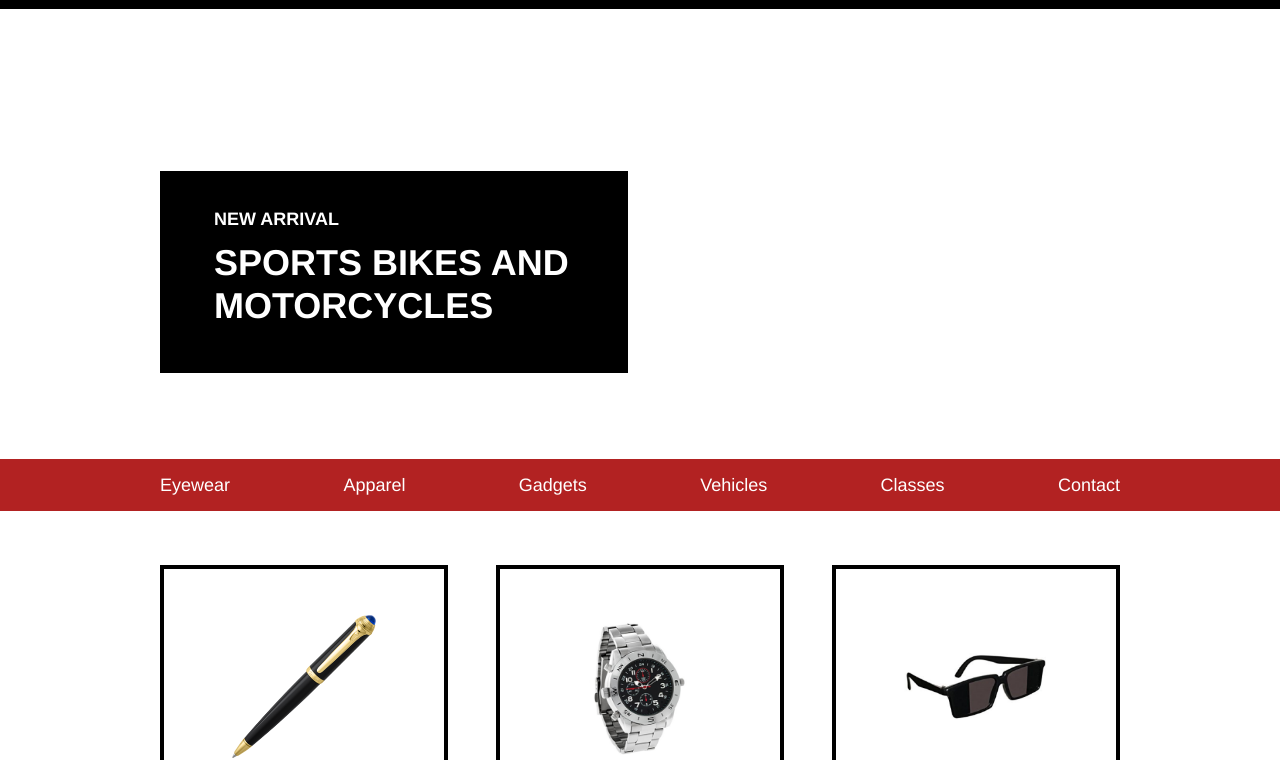
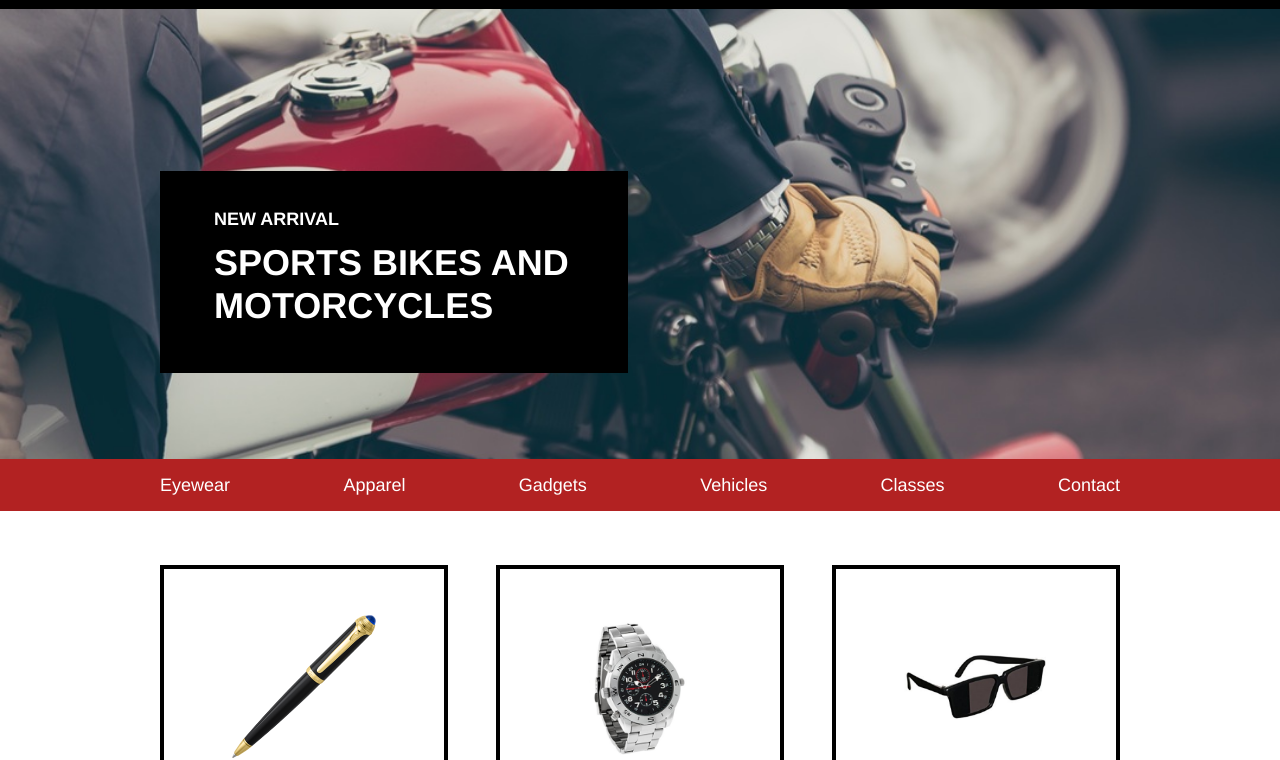
Before and after one commit to TimCakir/SecretAgentSupply, a plain HTML site: page index.html in a window 1280 px wide. Shown: the part 42-802 px from the top of the page. Drawn offline with Linux system fonts and the light colour scheme.

Commit message:
absolute path for css image

```diff
--- a/resources/css/style.css
+++ b/resources/css/style.css
@@ -37,7 +37,7 @@ header img {
 }
 
 .main-banner {
-    background-image: url('SecretAgentSupply/resources/images/moto.jpeg');
+    background-image: url('https://github.com/TimCakir/SecretAgentSupply/blob/master/resources/images/moto.jpeg');
     background-repeat: no-repeat;
     background-position: center;
     background-size: cover;
```
